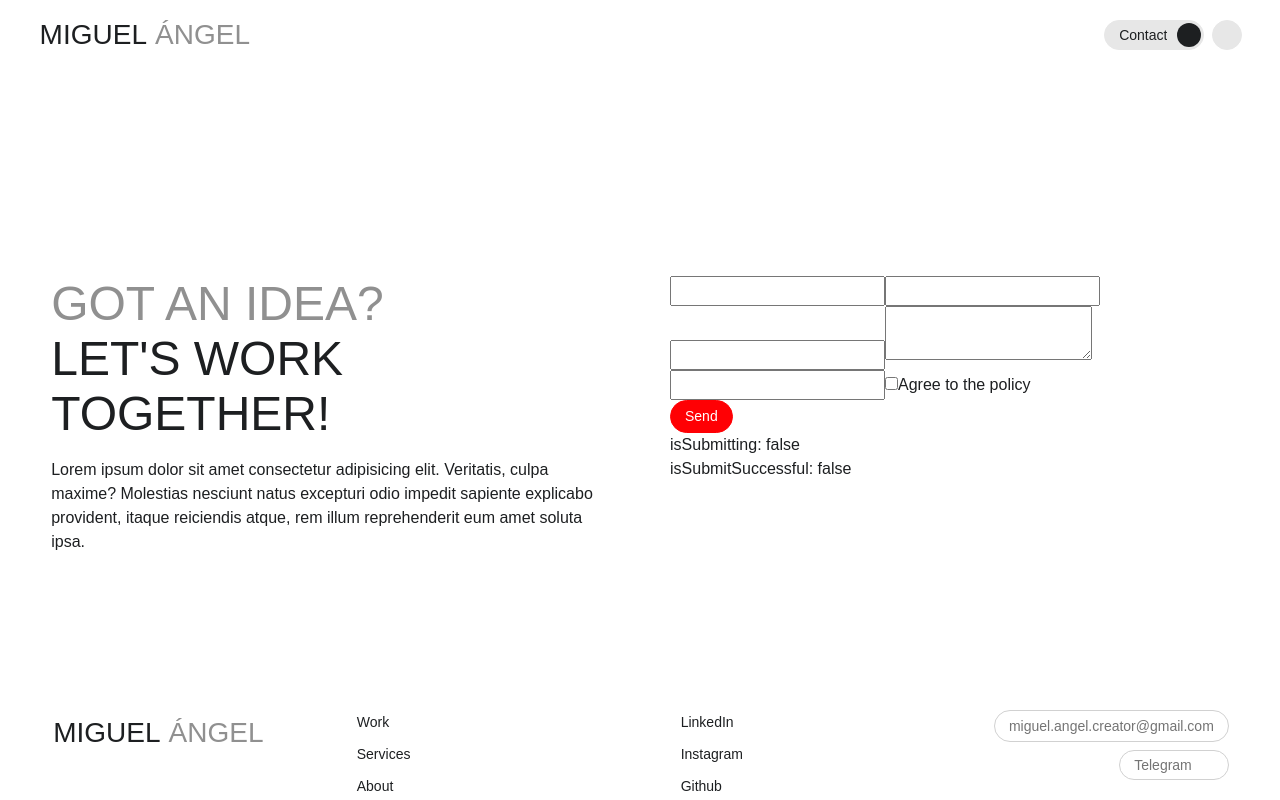
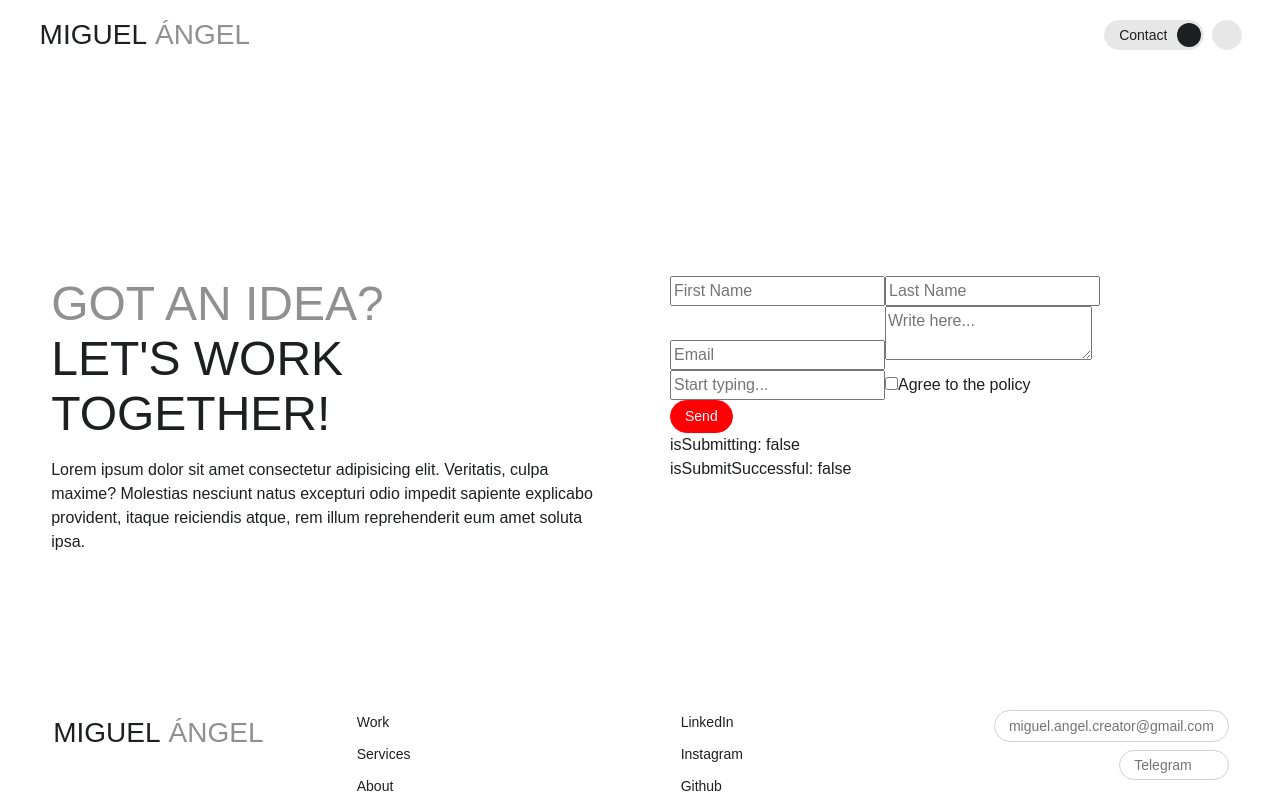
Before and after one commit to muchisx/v1_the_tiger, a React (Vite) app: page /contact in a window 1280 px wide. Shown: the top 800 px of the page. Built offline with nearby package versions, Linux system fonts and the light colour scheme; some icons are missing; a web font is replaced by a local one.

Commit message:
add placeholders Contact proto

```diff
--- a/src/pages/Contact.tsx
+++ b/src/pages/Contact.tsx
@@ -30,7 +30,7 @@ function Contact() {
     register,
     handleSubmit,
     reset,
-    formState: { errors, isSubmitting, isSubmitSuccessful, isValid },
+    formState: { errors, isSubmitting, isSubmitSuccessful },
   } = useForm<FormData>({
     defaultValues: {
       firstName: '',
@@ -90,6 +90,7 @@ function Contact() {
           <form onSubmit={handleSubmit((data) => submitForm(data))}>
             <InputText
               type="text"
+              placeholder="First Name"
               {...register('firstName', {
                 required: '🙂 Come on, tell me your name.',
                 minLength: {
@@ -104,11 +105,12 @@ function Contact() {
             />
             {errors.firstName && <p>{errors.firstName.message}</p>}
 
-            <InputText type="text" {...register('lastName', { minLength: 2 })} />
+            <InputText type="text" placeholder="Last Name" {...register('lastName', { minLength: 2 })} />
             {errors.lastName && <p>{errors.lastName.message}</p>}
 
             <InputText
               type="email"
+              placeholder="Email"
               {...register('email', {
                 minLength: {
                   value: 5,
@@ -138,11 +140,15 @@ function Contact() {
             />
             {errors.phone && <p>{errors.phone.message}</p>} */}
 
-            <textarea {...register('message', { required: '🤚🏻 Wait, wait, tell me how can I help first.' })} />
+            <textarea
+              placeholder="Write here..."
+              {...register('message', { required: '🤚🏻 Wait, wait, tell me how can I help first.' })}
+            />
             {errors.message && <p>{errors.message.message}</p>}
 
             <InputText
               type="text"
+              placeholder="Start typing..."
               {...register('referredBy', {
                 maxLength: {
                   value: 200,
```
